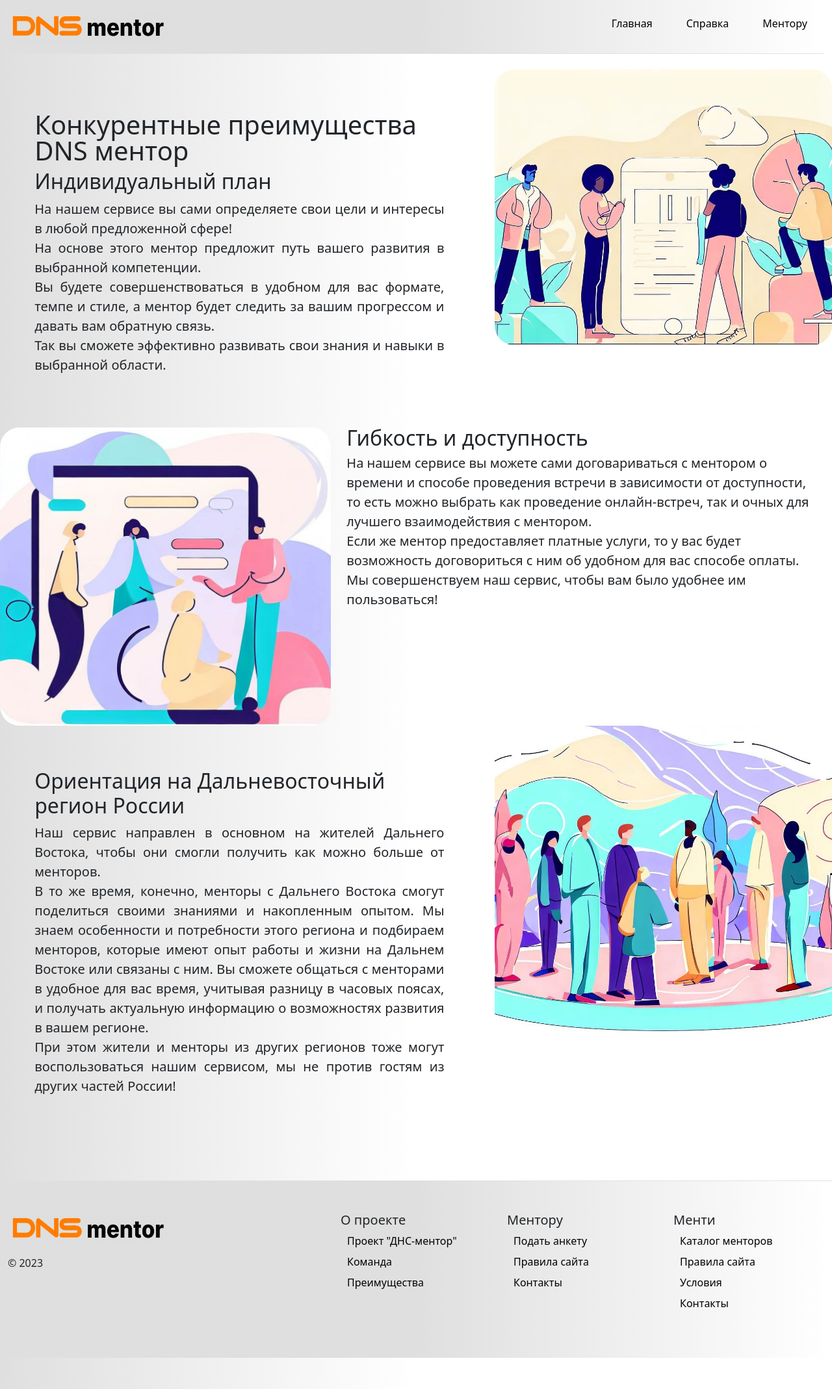
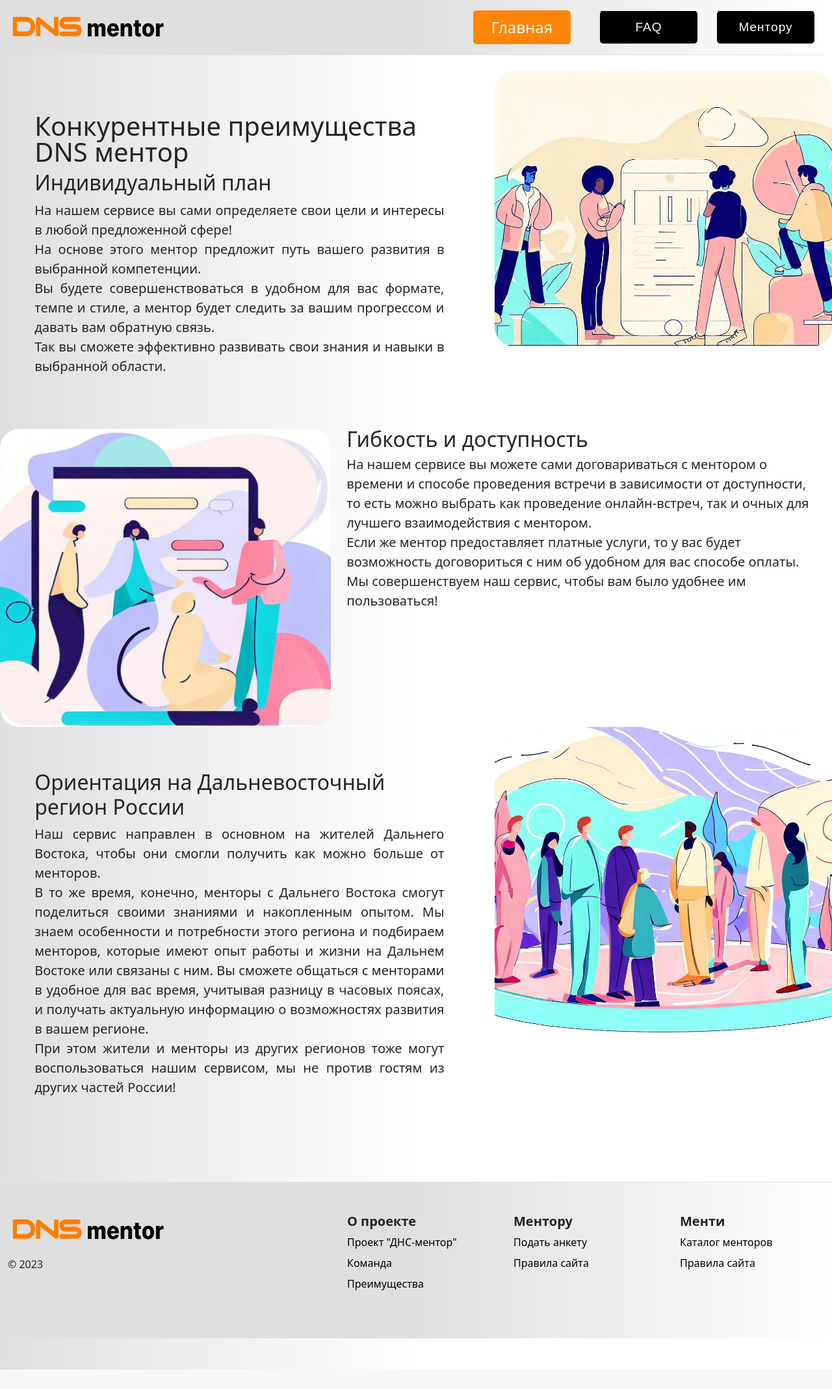
Before and after one commit to theycallmemax/DNSmentor, a Flask app: page /advantages in a window 1280 px wide. Shown: the whole page at 65% size. After the commit the page ends 2108 px from the top, so only its background shows below. Run offline with Flask 3, Linux system fonts and the light colour scheme.

Commit message:
мелкие исправления в стили

```diff
--- a/templates/advantages.html
+++ b/templates/advantages.html
@@ -35,11 +35,127 @@
 	  .tex{
   padding: 5%;
   }
+
 	  img {
 	   border-radius: 30px;
 	  }
 
+@import url('https://fonts.googleapis.com/css?family=Montserrat:600&display=swap');
+.but {
+  margin: 0;
+  padding: 0;
+  display: flex;
 
+  align-items: center;
+  justify-content: center;
+
+}
+
+.faq {
+    margin: 0;
+  padding: 0;
+  display: flex;
+
+  align-items: center;
+  justify-content: center;
+}
+span{
+  position: relative;
+  display: inline-flex;
+  width: 150px;
+  height: 50px;
+  margin: 0 15px;
+  perspective: 1000px;
+}
+span a{
+  font-size: 19px;
+  letter-spacing: 1px;
+  transform-style: preserve-3d;
+  transform: translateZ(-25px);
+  transition: transform .25s;
+  font-family: 'Montserrat', sans-serif;
+
+}
+.but a:before,
+.but a:after{
+  position: absolute;
+    content: "Ментору";
+  height: 50px;
+  width: 150px;
+  display: flex;
+  align-items: center;
+  justify-content: center;
+  border: 5px solid black;
+  box-sizing: border-box;
+  border-radius: 5px;
+}
+
+.faq a:before,
+.faq a:after{
+  position: absolute;
+    content: "FAQ";
+  height: 50px;
+  width: 150px;
+  display: flex;
+  align-items: center;
+  justify-content: center;
+  border: 5px solid black;
+  box-sizing: border-box;
+  border-radius: 5px;
+    margin-right: 10px;
+}
+
+span a:before{
+  color: #fff;
+  background: #000;
+  transform: rotateY(0deg) translateZ(25px);
+}
+span a:after{
+  color: #000;
+  transform: rotateX(90deg) translateZ(25px);
+}
+span a:hover{
+  transform: translateZ(-25px) rotateX(-90deg);
+}
+
+.head {
+    display: grid;
+    align-content: end;
+    grid-template-columns: 1fr 1fr 1fr;
+}
+
+
+.button a {
+    color: white;
+    text-decoration: none;
+}
+
+h5 {
+    margin-left: 10px;
+}
+
+.main {
+    display: flex;
+  align-items: center;
+  justify-content: center;
+  box-sizing: border-box;
+  border-radius: 5px;
+    width: 150px;
+    height: 52px;
+    border: none;
+    background-color: #fc8507;
+    color: white;
+    font-size: 24px;
+    cursor: pointer;
+    text-decoration: none;
+    padding: 5px;
+
+  }
+
+.fot a:hover{
+    color: white;
+
+}
 
   </style>
 </head>
@@ -52,13 +168,14 @@
         <img class="bi me-2" width=250 height="50" src="/static/img/logo5.png">
       </a>
 
-      <ul class="nav nav-pills nav-b">
-        <li class="nav-item"><a href="/main" class="nav-link dns" aria-current="page">Главная</a></li>
-		<li class="nav-item"><a href="/faq" class="nav-link dns">Справка</a></li>
-        <li class="nav-item"><a  href="/mentor_anketa" class="nav-link dns">Ментору</a></li>
-      </ul>
+      <div class="nav nav-pills nav-b head">
+        <div class="nav-item"><button href="/main"  aria-current="page" class="main">Главная</button></div>
+          <div class="nav-item faq"><span><a href="/faq" ></a></span></div>
+        <div class="nav-item but"><span><a  href="/mentor_anketa" ></a></span></div>
+      </div>
     </header>
   </div>
+{% block body %} {% endblock %}
 
 <!-- тело -->
   <main>
@@ -104,8 +221,8 @@
 </main>
 
 
-<!-- Футер -->
-<div class="container-fluid">
+  <!-- Футер -->
+     <div class="container-fluid">
   <footer class="row row-cols-1 row-cols-sm-2 row-cols-md-5 py-5 my-5 border-top">
     <div class="col mb-3">
       <a href="/" class="d-flex align-items-center mb-3 link-body-emphasis text-decoration-none">
@@ -118,31 +235,28 @@
 
     </div>
 
-    <div class="col mb-3">
-      <h5>О проекте</h5>
+    <div class="col mb-3 fot">
+        <h5><b>О проекте</b></h5>
       <ul class="nav flex-column">
-        <li class="nav-item mb-2"><a href="#" class="nav-link p-0 text-body-secondary">Проект "ДНС-ментор"</a></li>
-        <li class="nav-item mb-2"><a href="#" class="nav-link p-0 text-body-secondary">Команда</a></li>
-        <li class="nav-item mb-2"><a href="#" class="nav-link p-0 text-body-secondary">Преимущества</a></li>
+        <li class="nav-item mb-2"><a href="/o_nas" class="nav-link p-0 text-body-secondary">Проект "ДНС-ментор"</a></li>
+        <li class="nav-item mb-2"><a href="/teamr" class="nav-link p-0 text-body-secondary">Команда</a></li>
+        <li class="nav-item mb-2"><a href="/advantages" class="nav-link p-0 text-body-secondary">Преимущества</a></li>
       </ul>
     </div>
 
-    <div class="col mb-3">
-      <h5>Ментору</h5>
+    <div class="col mb-3 fot">
+      <h5><b>Ментору</b></h5>
       <ul class="nav flex-column">
-        <li class="nav-item mb-2"><a href="#" class="nav-link p-0 text-body-secondary">Подать анкету</a></li>
-        <li class="nav-item mb-2"><a href="#" class="nav-link p-0 text-body-secondary">Правила сайта</a></li>
-        <li class="nav-item mb-2"><a href="#" class="nav-link p-0 text-body-secondary">Контакты</a></li>
+        <li class="nav-item mb-2"><a href="/mentor_anketa" class="nav-link p-0 text-body-secondary">Подать анкету</a></li>
+        <li class="nav-item mb-2"><a href="/rules" class="nav-link p-0 text-body-secondary">Правила сайта</a></li>
       </ul>
     </div>
 
-    <div class="col mb-3">
-      <h5>Менти</h5>
+    <div class="col mb-3 fot" >
+      <h5><b>Менти</b></h5>
       <ul class="nav flex-column">
-        <li class="nav-item mb-2"><a href="#" class="nav-link p-0 text-body-secondary">Каталог менторов</a></li>
-        <li class="nav-item mb-2"><a href="#" class="nav-link p-0 text-body-secondary">Правила сайта</a></li>
-        <li class="nav-item mb-2"><a href="#" class="nav-link p-0 text-body-secondary">Условия</a></li>
-        <li class="nav-item mb-2"><a href="#" class="nav-link p-0 text-body-secondary">Контакты</a></li>
+        <li class="nav-item mb-2"><a href="/" class="nav-link p-0 text-body-secondary fot">Каталог менторов</a></li>
+        <li class="nav-item mb-2"><a href="/rules" class="nav-link p-0 text-body-secondary">Правила сайта</a></li>
       </ul>
     </div>
   </footer>
```
